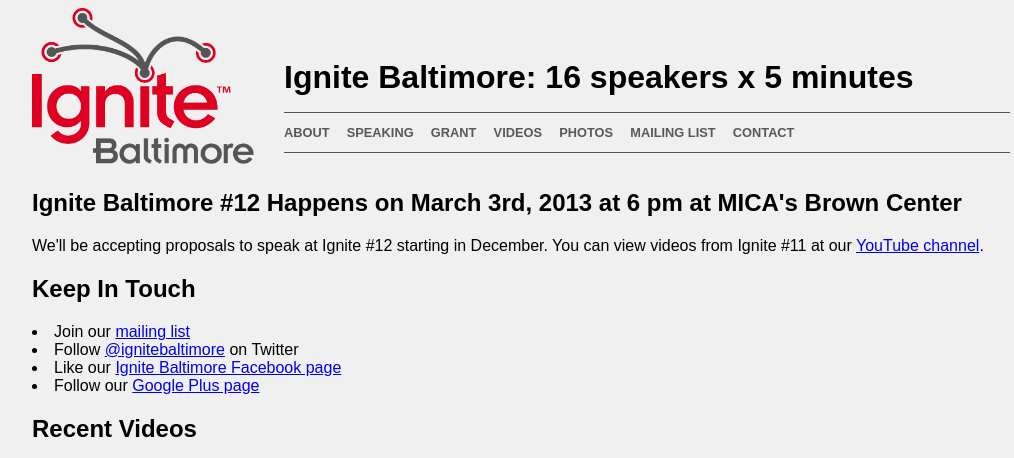
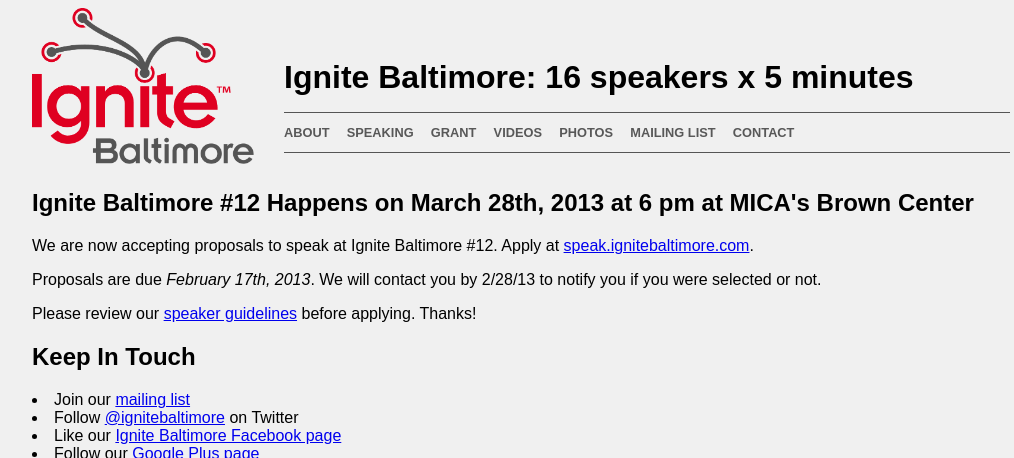
Before and after one commit to ignitebaltimore/ignitebaltimore.github.com, a Jekyll site: the page built from index.html, in a window 1280 px wide and 900 px high, cut to the strip 0-458 px from the top of the window. Shown: the whole strip, without its empty margins (119-1133 px from the left). Built offline with Jekyll 4.4.1, drawn with Linux system fonts in a browser that asks for light colours.

Commit message:
add proposal link

```diff
--- a/index.html
+++ b/index.html
@@ -3,10 +3,14 @@
 title: "Ignite Baltimore: 16 speakers get 5 minutes to talk to Baltimore"
 ---
 
-<h2 class="row">Ignite Baltimore #12 Happens on March 3rd, 2013 at 6 pm at MICA's Brown Center</h2>
+<h2 class="row">Ignite Baltimore #12 Happens on March 28th, 2013 at 6 pm at MICA's Brown Center</h2>
 
-<p>We'll be accepting proposals to speak at Ignite #12 starting in December. You can view videos from Ignite #11
-at our <a href="http://youtube.com/user/ignitebaltimore">YouTube channel</a>.</p>
+<p>We are now accepting proposals to speak at Ignite Baltimore #12. Apply at <a href="http://speak.ignitebaltimore.com">speak.ignitebaltimore.com</a>.</p>
+<p>Proposals are due <em>February 17th, 2013</em>. We will contact you by 2/28/13 to notify you if you were selected or not.</p>
+<p>Please review our <a href="/speaking">speaker guidelines</a> before applying. Thanks!</p>
+
+<!--<p>You can view videos from Ignite #11-->
+<!--at our <a href="http://youtube.com/user/ignitebaltimore">YouTube channel</a>.</p>-->
 
 <h2>Keep In Touch</h2>
 {% include social_media.html %}
```
